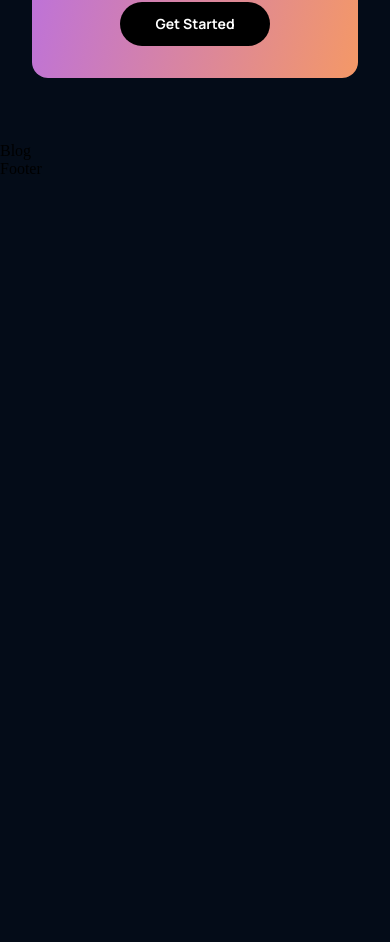
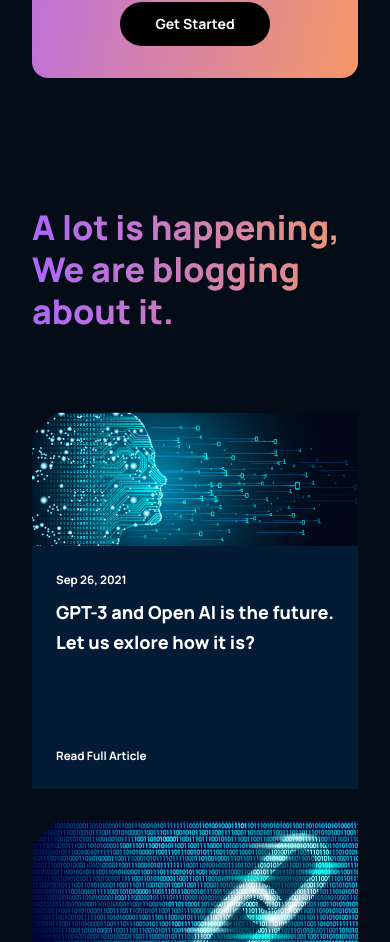
Before and after one commit to AmbitiousSam/gpt3_sam, a React (Create React App) app: page / in a window 390 px wide. Shown: the part 4496-5438 px from the top of the page. Before the commit the page ends 4674 px from the top, so only its background shows below. Built offline with nearby package versions, Linux system fonts and the light colour scheme.

Commit message:
blog part completed

```diff
--- a/src/components/article/Article.jsx
+++ b/src/components/article/Article.jsx
@@ -1,8 +1,19 @@
-import React from "react";
-import "./article.css";
+import React from 'react';
+import './article.css';
 
-const Article = () => {
-  return <div>Article</div>;
-};
+const Article = ({ imgUrl, date, text }) => (
+  <div className="gpt3_blog-container_article">
+    <div className="gpt3_blog-container_article-image">
+      <img src={imgUrl} alt="blog_image" />
+    </div>
+    <div className="gpt3_blog-container_article-content">
+      <div>
+        <p>{date}</p>
+        <h3>{text}</h3>
+      </div>
+      <p>Read Full Article</p>
+    </div>
+  </div>
+);
 
 export default Article;
--- a/src/components/article/article.css
+++ b/src/components/article/article.css
@@ -0,0 +1,60 @@
+.gpt3_blog-container_article {
+    width: 100%;
+    height: 100%;
+
+    display: flex;
+    flex-direction: column;
+    background: var(--color-footer);
+}
+
+.gpt3_blog-container_article-image {
+    width: 100%;
+    height: 100%;
+    background: var(--color-bg);
+}
+
+.gpt3_blog-container_article-image img {
+    width: 100%;
+    height: 100%;
+}
+
+.gpt3_blog-container_article-content {
+    display: flex;
+    flex-direction: column;
+    justify-content: space-between;
+
+    padding: 1rem 1.5rem;
+    height: 100%;
+}
+
+.gpt3_blog-container_article-content p {
+    font-family: var(--font-family);
+    font-size: 11.65px;
+    font-weight: 700;
+    line-height: 35px;
+
+    color: #fff;
+}
+
+.gpt3_blog-container_article-content h3 {
+    font-family: var(--font-family);
+    font-size: 25.11px;
+    font-weight: 800;
+    line-height: 30.30px;
+
+    color: #fff;
+    margin-bottom: 5rem;
+    cursor: pointer;
+}
+
+.gpt3_blog-container_article-content p:last-child {
+    cursor: pointer;
+}
+
+
+@media screen and (max-width: 550px) {
+    .gpt3_blog-container_article-content h3 {
+        font-size: 18px;
+        line-height: 25p;
+    }
+}
--- a/src/components/navbar/Navbar.jsx
+++ b/src/components/navbar/Navbar.jsx
@@ -9,7 +9,7 @@
     <>
       <p><a href="#home">Home</a></p>
       <p><a href="#wgpt3">What is GPT3</a></p>
-      <p><a href="#possibilty">Open AI</a></p>
+      <p><a href="#possibility">Open AI</a></p>
       <p><a href="#features">Case Studies</a></p>
       <p><a href="#blog">Library</a></p>
     </>
--- a/src/containers/blog/Blog.jsx
+++ b/src/containers/blog/Blog.jsx
@@ -1,8 +1,25 @@
-import React from "react";
-import "./blog.css";
+import React from 'react';
+import Article from '../../components/article/Article';
+import { blog01, blog02, blog03, blog04, blog05 } from './imports';
+import './blog.css';
 
-const Blog = () => {
-  return <div>Blog</div>;
-};
+const Blog = () => (
+  <div className="gpt3_blog section_padding" id="blog">
+    <div className="gpt3_blog-heading">
+      <h1 className="gradient_text">A lot is happening, <br /> We are blogging about it.</h1>
+    </div>
+    <div className="gpt3_blog-container">
+      <div className="gpt3_blog-container_groupA">
+        <Article imgUrl={blog01} date="Sep 26, 2021" text="GPT-3 and Open  AI is the future. Let us exlore how it is?" />
+      </div>
+      <div className="gpt3_blog-container_groupB">
+        <Article imgUrl={blog02} date="Sep 26, 2021" text="GPT-3 and Open  AI is the future. Let us exlore how it is?" />
+        <Article imgUrl={blog03} date="Sep 26, 2021" text="GPT-3 and Open  AI is the future. Let us exlore how it is?" />
+        <Article imgUrl={blog04} date="Sep 26, 2021" text="GPT-3 and Open  AI is the future. Let us exlore how it is?" />
+        <Article imgUrl={blog05} date="Sep 26, 2021" text="GPT-3 and Open  AI is the future. Let us exlore how it is?" />
+      </div>
+    </div>
+  </div>
+);
 
 export default Blog;
--- a/src/containers/blog/blog.css
+++ b/src/containers/blog/blog.css
@@ -0,0 +1,78 @@
+.gpt3_blog {
+    display: flex;
+    flex-direction: column;
+}
+
+.gpt3_blog-heading {
+    width: 100%;
+    text-align: left;
+
+    margin-bottom: 5rem;
+}
+
+.gpt3_blog-heading h1 {
+    font-size: 62px;
+    line-height: 75px;
+    font-family: var(--font-family);
+    font-weight: 800;
+}
+
+.gpt3_blog-container {
+    display: flex;
+    flex-direction: row;
+}
+
+.gpt3_blog-container_groupA {
+    flex: 0.75;
+    margin-right: 2rem;
+}
+
+.gpt3_blog-container_groupB {
+    flex: 1;
+
+    display:grid;
+    grid-template-columns: repeat(2, 1fr);
+    grid-gap: 2rem;
+}
+
+@media screen and (max-width: 990px) {
+    .gpt3_blog-container {
+        flex-direction: column-reverse;
+    }
+
+
+    .gpt3_blog-container_groupA {
+        margin: 2rem 0;
+    }
+
+    .gpt3_blog-container_groupA .gpt3_blog-container_article  {
+       width: 48%;
+    }
+
+    .gpt3_blog-container_groupA .gpt3_blog-container_article-image {
+        height: 250px;
+    }
+}
+
+@media screen and (max-width: 700px) {
+    .gpt3_blog-container_groupB {
+        grid-template-columns: repeat(1, 1fr);
+    }
+
+    .gpt3_blog-container_groupA .gpt3_blog-container_article  {
+       width: 100%;
+    }
+
+    .gpt3_blog-heading h1 {
+        font-size: 46px;
+        line-height: 52px;
+    }
+}
+
+@media screen and (max-width: 550px) {
+    .gpt3_blog-heading h1 {
+        font-size: 34px;
+        line-height: 42px;
+    }
+
+}
--- /dev/null
+++ b/src/containers/blog/imports.js
@@ -0,0 +1,13 @@
+import blog01 from '../../assets/blog01.png';
+import blog02 from '../../assets/blog02.png';
+import blog03 from '../../assets/blog03.png';
+import blog04 from '../../assets/blog04.png';
+import blog05 from '../../assets/blog05.png';
+
+export {
+  blog01,
+  blog02,
+  blog03,
+  blog04,
+  blog05,
+};
```
